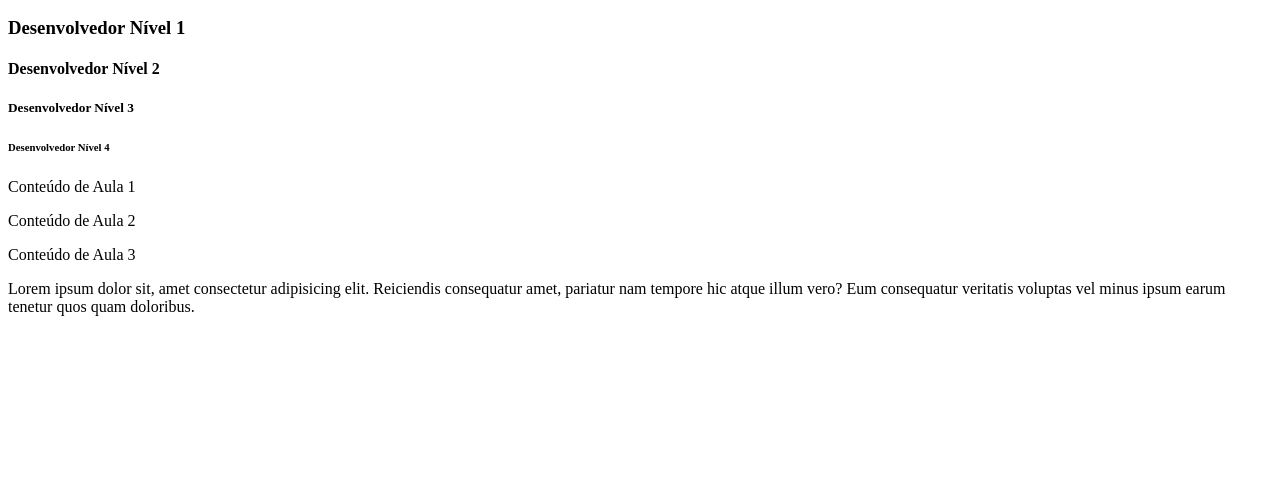
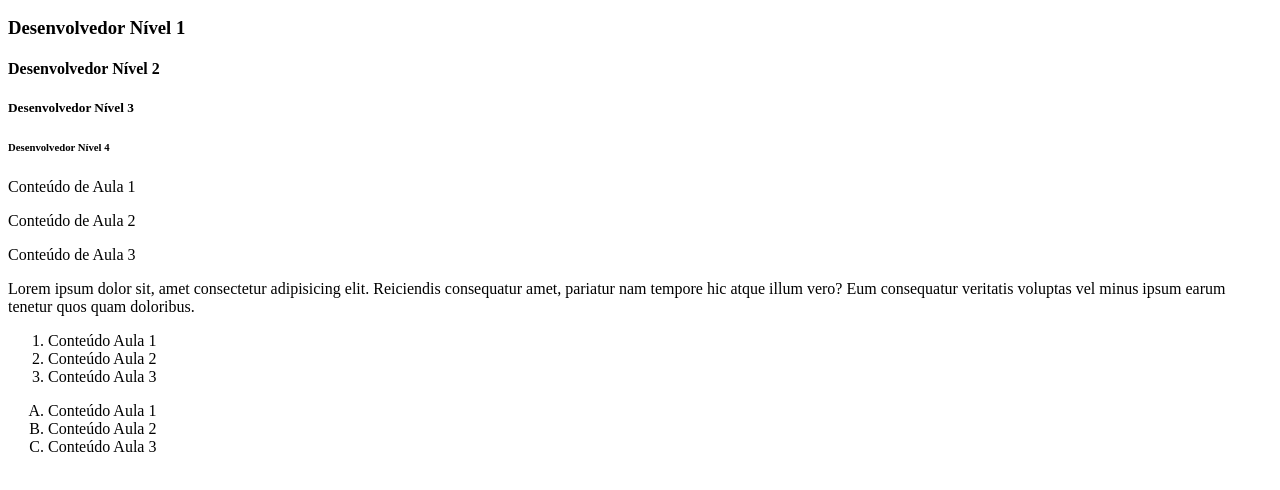
Before and after one commit to Ronaldoxor/Exemplo-git-html, a plain HTML site: page index.html in a window 1280 px wide. Shown: the part 110-600 px from the top of the page. Drawn offline with Linux system fonts and the light colour scheme.

Commit message:
Criando Listas Ordenadas

```diff
--- a/index.html
+++ b/index.html
@@ -28,6 +28,17 @@
     <p>Conteúdo de Aula 2</p>
     <p>Conteúdo de Aula 3</p>
     <p>Lorem ipsum dolor sit, amet consectetur adipisicing elit. Reiciendis consequatur amet, pariatur nam tempore hic atque illum vero? Eum consequatur veritatis voluptas vel minus ipsum earum tenetur quos quam doloribus.</p>
+    <!-- LISTAS ORDENADAS -->
+<ol>
+   <li>Conteúdo Aula 1</li>
+    <li>Conteúdo Aula 2</li>
+    <li>Conteúdo Aula 3</li>
+</ol>
+<ol type="A">
+    <li>Conteúdo Aula 1</li>
+     <li>Conteúdo Aula 2</li>
+     <li>Conteúdo Aula 3</li>
+ </ol>
 <!-- FINAL DO CORPO DA PÁGINA -->
 </body>
 
```
